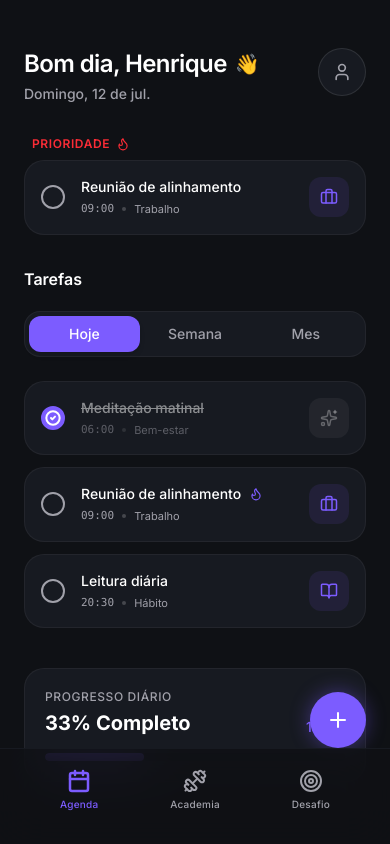
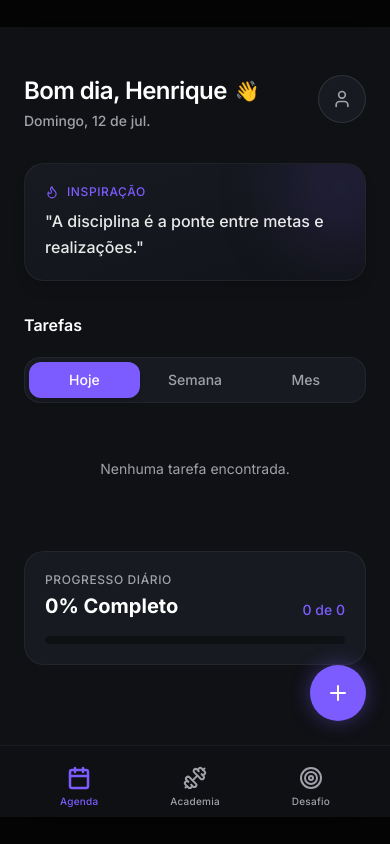
Before and after one commit to Narok94/HAGENDA, a React (Vite) app: page / in a window 390 px wide. Built offline with nearby package versions, Linux system fonts and the light colour scheme.

Commit message:
feat: add task recurrence support
Introduced recurrence logic (weekly/monthly) to tasks and updated the UI to a mobile-responsive container layout. Added recurrence fields to Task type and modal to enable scheduling recurring events.

```diff
--- a/src/App.tsx
+++ b/src/App.tsx
@@ -38,7 +38,9 @@ export default function App() {
   };
 
   return (
-    <div className="h-screen w-full bg-[#0F1115] text-white flex flex-col font-sans overflow-hidden">
+    <div className="min-h-screen w-full bg-[#050505] flex items-center justify-center sm:p-4 md:p-8">
+      {/* Mobile container simulating iPhone 11 */}
+      <div className="w-full h-full sm:w-[414px] sm:h-[896px] sm:max-h-full sm:rounded-[40px] bg-[#0F1115] text-white flex flex-col font-sans overflow-hidden sm:border-[6px] border-[#171A21] relative shadow-[0_0_50px_rgba(0,0,0,0.5)] transform-gpu">
         {/* MAIN CONTENT AREA */}
         <main className="flex-1 overflow-y-auto pb-24 relative">
           {activeTab === 'agenda' && (
@@ -65,7 +67,7 @@ export default function App() {
         </main>
 
         {/* BOTTOM NAVIGATION */}
-      <nav className="fixed bottom-0 left-0 w-full bg-[#0F1115]/80 backdrop-blur-xl border-t border-[#171A21] pb-6 pt-3 px-6 flex justify-around items-center z-40">
+        <nav className="absolute bottom-0 left-0 w-full bg-[#0F1115]/80 backdrop-blur-xl border-t border-[#171A21] pb-safe sm:pb-6 pt-3 px-6 flex justify-around items-center z-40">
           <button
             onClick={() => setActiveTab('agenda')}
             className={`flex flex-col items-center gap-1 p-2 rounded-xl transition-colors ${activeTab === 'agenda' ? 'text-[#7C5CFF]' : 'text-[#A1A1AA] hover:text-white'}`}
@@ -91,7 +93,7 @@ export default function App() {
 
         {/* SETTINGS MODAL */}
         {isSettingsOpen && (
-        <div className="fixed inset-0 z-50 flex items-center justify-center p-4 bg-black/60 backdrop-blur-sm">
+          <div className="absolute inset-0 z-50 flex items-center justify-center p-4 bg-black/60 backdrop-blur-sm">
             <div className="bg-[#171A21] w-full max-w-sm rounded-[20px] shadow-2xl overflow-hidden border border-white/5 animate-in fade-in zoom-in-95 duration-200">
               <div className="flex justify-between items-center p-5 border-b border-white/5">
                 <h2 className="text-lg font-semibold text-white">Configurações</h2>
@@ -155,5 +157,6 @@ export default function App() {
           </div>
         )}
       </div>
+    </div>
   );
 }
--- a/src/components/AgendaTab.tsx
+++ b/src/components/AgendaTab.tsx
@@ -23,19 +23,87 @@ const getEndOfWeekStr = () => {
   return new Date(d.getTime() - offset).toISOString().split('T')[0];
 };
 
+const getNext7Days = (startDateStr: string): string[] => {
+  const dates: string[] = [];
+  const [year, month, day] = startDateStr.split('-').map(Number);
+  for (let i = 0; i < 7; i++) {
+    const d = new Date(year, month - 1, day + i);
+    const offset = d.getTimezoneOffset() * 60000;
+    const localStr = new Date(d.getTime() - offset).toISOString().split('T')[0];
+    dates.push(localStr);
+  }
+  return dates;
+};
+
+const getMonthDays = (startDateStr: string): string[] => {
+  const [year, month] = startDateStr.split('-').map(Number);
+  const daysInMonth = new Date(year, month, 0).getDate();
+  const dates: string[] = [];
+  for (let i = 1; i <= daysInMonth; i++) {
+    const dayStr = i.toString().padStart(2, '0');
+    const monthStr = month.toString().padStart(2, '0');
+    dates.push(`${year}-${monthStr}-${dayStr}`);
+  }
+  return dates;
+};
+
+const isTaskOnDate = (task: Task, dateStr: string): boolean => {
+  // Se a data de início da tarefa for no futuro em relação ao dia que estamos avaliando, ela ainda não está ativa.
+  if (task.date > dateStr) return false;
+
+  if (!task.recurrence || task.recurrence === 'none') {
+    return task.date === dateStr;
+  }
+
+  if (task.recurrence === 'semanal') {
+    const [year, month, day] = dateStr.split('-').map(Number);
+    const d = new Date(year, month - 1, day);
+    const dayOfWeek = d.getDay().toString(); // "0" para Domingo, "1" para Segunda, etc.
+    return dayOfWeek === task.recurrenceDay;
+  }
+
+  if (task.recurrence === 'mensal') {
+    const [year, month, day] = dateStr.split('-').map(Number);
+    const dayOfMonth = day.toString();
+    return dayOfMonth === task.recurrenceDay;
+  }
+
+  return false;
+};
+
+const isTaskCompletedOnDate = (task: Task, dateStr: string): boolean => {
+  if (!task.recurrence || task.recurrence === 'none') {
+    return task.completed;
+  }
+  return !!task.completedDates?.includes(dateStr);
+};
+
+const getTaskTargetDateForFilter = (task: Task, filter: 'hoje' | 'semana' | 'mes', todayStr: string): string => {
+  if (filter === 'hoje') return todayStr;
+  if (!task.recurrence || task.recurrence === 'none') return task.date;
+
+  if (filter === 'semana') {
+    const dates = getNext7Days(todayStr);
+    const activeDate = dates.find(d => isTaskOnDate(task, d));
+    return activeDate || todayStr;
+  }
+
+  if (filter === 'mes') {
+    const dates = getMonthDays(todayStr);
+    const activeDate = dates.find(d => isTaskOnDate(task, d));
+    return activeDate || todayStr;
+  }
+
+  return todayStr;
+};
+
 export default function AgendaTab({ userName, avatarUrl, onOpenSettings }: AgendaTabProps) {
   const todayStr = getTodayStr();
 
   const [tasks, setTasks] = useState<Task[]>(() => {
     const saved = localStorage.getItem('momentum_tasks');
     if (saved) return JSON.parse(saved);
-
-    // Default data
-    return [
-      { id: '1', title: 'Meditação matinal', time: '06:00', date: todayStr, category: 'Bem-estar', icon: 'Sparkles', completed: true, priority: false },
-      { id: '2', title: 'Reunião de alinhamento', time: '09:00', date: todayStr, category: 'Trabalho', icon: 'Briefcase', completed: false, priority: true, notes: 'Preparar slides de apresentação sobre o Q3.' },
-      { id: '3', title: 'Leitura diária', time: '20:30', date: todayStr, category: 'Hábito', icon: 'BookOpen', completed: false, priority: false },
-    ];
+    return [];
   });
 
   const [viewFilter, setViewFilter] = useState<'hoje' | 'semana' | 'mes'>('hoje');
@@ -47,8 +115,19 @@ export default function AgendaTab({ userName, avatarUrl, onOpenSettings }: Agend
     localStorage.setItem('momentum_tasks', JSON.stringify(tasks));
   }, [tasks]);
 
-  const toggleTask = (id: string) => {
-    setTasks(tasks.map(t => t.id === id ? { ...t, completed: !t.completed } : t));
+  const toggleTaskOnDate = (id: string, dateStr: string) => {
+    setTasks(tasks.map(t => {
+      if (t.id !== id) return t;
+      if (!t.recurrence || t.recurrence === 'none') {
+        return { ...t, completed: !t.completed };
+      }
+      const completedDates = t.completedDates || [];
+      const exists = completedDates.includes(dateStr);
+      const newCompletedDates = exists
+        ? completedDates.filter(d => d !== dateStr)
+        : [...completedDates, dateStr];
+      return { ...t, completedDates: newCompletedDates };
+    }));
   };
 
   const handleSaveTask = (task: Task) => {
@@ -87,15 +166,30 @@ export default function AgendaTab({ userName, avatarUrl, onOpenSettings }: Agend
 
   // Filtering Logic
   const filteredTasks = tasks.filter(task => {
-    if (viewFilter === 'hoje') return task.date === todayStr;
-    if (viewFilter === 'semana') return task.date >= todayStr && task.date <= getEndOfWeekStr();
-    if (viewFilter === 'mes') return task.date.startsWith(todayStr.substring(0, 7)); // Simple YYYY-MM match
+    if (viewFilter === 'hoje') return isTaskOnDate(task, todayStr);
+    if (viewFilter === 'semana') {
+      const dates = getNext7Days(todayStr);
+      return dates.some(d => isTaskOnDate(task, d));
+    }
+    if (viewFilter === 'mes') {
+      const dates = getMonthDays(todayStr);
+      return dates.some(d => isTaskOnDate(task, d));
+    }
     return true;
   }).sort((a, b) => a.time.localeCompare(b.time) || a.date.localeCompare(b.date));
 
-  const priorityTask = tasks.find(t => t.priority && t.date === todayStr && !t.completed);
+  const priorityTask = tasks.find(t => {
+    if (!t.priority) return false;
+    const isToday = isTaskOnDate(t, todayStr);
+    if (!isToday) return false;
+    const isComp = isTaskCompletedOnDate(t, todayStr);
+    return !isComp;
+  });
 
-  const completedCount = filteredTasks.filter(t => t.completed).length;
+  const completedCount = filteredTasks.filter(t => {
+    const targetDate = getTaskTargetDateForFilter(t, viewFilter, todayStr);
+    return isTaskCompletedOnDate(t, targetDate);
+  }).length;
   const progressPercentage = filteredTasks.length === 0 ? 0 : Math.round((completedCount / filteredTasks.length) * 100);
 
   const dateOptions: Intl.DateTimeFormatOptions = { weekday: 'long', day: 'numeric', month: 'short' };
@@ -137,19 +231,19 @@ export default function AgendaTab({ userName, avatarUrl, onOpenSettings }: Agend
             className="group flex items-center gap-4 bg-[#171A21] p-4 rounded-[20px] border border-white/5 cursor-pointer hover:border-white/10 transition-all active:scale-[0.98]"
           >
             <button
-              onClick={(e) => { e.stopPropagation(); toggleTask(priorityTask.id); }}
+              onClick={(e) => { e.stopPropagation(); toggleTaskOnDate(priorityTask.id, todayStr); }}
               className={`shrink-0 flex items-center justify-center w-6 h-6 rounded-full border-2 transition-colors ${
-                priorityTask.completed
+                isTaskCompletedOnDate(priorityTask, todayStr)
                   ? 'bg-[#7C5CFF] border-[#7C5CFF] text-white'
                   : 'border-[#A1A1AA] text-transparent group-hover:border-[#7C5CFF]/50'
               }`}
             >
-              <CheckCircle2 size={16} strokeWidth={3} className={priorityTask.completed ? 'opacity-100' : 'opacity-0'} />
+              <CheckCircle2 size={16} strokeWidth={3} className={isTaskCompletedOnDate(priorityTask, todayStr) ? 'opacity-100' : 'opacity-0'} />
             </button>
 
-            <div className={`flex flex-col flex-1 min-w-0 transition-opacity ${priorityTask.completed ? 'opacity-50' : 'opacity-100'}`}>
+            <div className={`flex flex-col flex-1 min-w-0 transition-opacity ${isTaskCompletedOnDate(priorityTask, todayStr) ? 'opacity-50' : 'opacity-100'}`}>
               <div className="flex items-center gap-2">
-                <h3 className={`text-sm font-medium text-white truncate ${priorityTask.completed ? 'line-through' : ''}`}>
+                <h3 className={`text-sm font-medium text-white truncate ${isTaskCompletedOnDate(priorityTask, todayStr) ? 'line-through' : ''}`}>
                   {priorityTask.title}
                 </h3>
               </div>
@@ -160,7 +254,7 @@ export default function AgendaTab({ userName, avatarUrl, onOpenSettings }: Agend
               </div>
             </div>
 
-            <div className={`w-10 h-10 rounded-[12px] flex items-center justify-center shrink-0 ${priorityTask.completed ? 'bg-white/5 text-white/30' : 'bg-[#7C5CFF]/10 text-[#7C5CFF]'}`}>
+            <div className={`w-10 h-10 rounded-[12px] flex items-center justify-center shrink-0 ${isTaskCompletedOnDate(priorityTask, todayStr) ? 'bg-white/5 text-white/30' : 'bg-[#7C5CFF]/10 text-[#7C5CFF]'}`}>
               {getIcon(priorityTask.icon)}
             </div>
           </div>
@@ -210,29 +304,32 @@ export default function AgendaTab({ userName, avatarUrl, onOpenSettings }: Agend
               Nenhuma tarefa encontrada.
             </div>
           ) : (
-            filteredTasks.map(task => (
+            filteredTasks.map(task => {
+              const targetDate = getTaskTargetDateForFilter(task, viewFilter, todayStr);
+              const isCompleted = isTaskCompletedOnDate(task, targetDate);
+              return (
                 <div
                   key={task.id}
                   onClick={() => openTaskDetails(task)}
                   className="group flex items-center gap-4 bg-[#171A21] p-4 rounded-[20px] border border-white/5 cursor-pointer hover:border-white/10 transition-all active:scale-[0.98]"
                 >
                   <button
-                  onClick={(e) => { e.stopPropagation(); toggleTask(task.id); }}
+                    onClick={(e) => { e.stopPropagation(); toggleTaskOnDate(task.id, targetDate); }}
                     className={`shrink-0 flex items-center justify-center w-6 h-6 rounded-full border-2 transition-colors ${
-                    task.completed
+                      isCompleted
                         ? 'bg-[#7C5CFF] border-[#7C5CFF] text-white'
                         : 'border-[#A1A1AA] text-transparent group-hover:border-[#7C5CFF]/50'
                     }`}
                   >
-                  <CheckCircle2 size={16} strokeWidth={3} className={task.completed ? 'opacity-100' : 'opacity-0'} />
+                    <CheckCircle2 size={16} strokeWidth={3} className={isCompleted ? 'opacity-100' : 'opacity-0'} />
                   </button>
 
-                <div className={`flex flex-col flex-1 min-w-0 transition-opacity ${task.completed ? 'opacity-50' : 'opacity-100'}`}>
+                  <div className={`flex flex-col flex-1 min-w-0 transition-opacity ${isCompleted ? 'opacity-50' : 'opacity-100'}`}>
                     <div className="flex items-center gap-2">
-                    <h3 className={`text-sm font-medium text-white truncate ${task.completed ? 'line-through' : ''}`}>
+                      <h3 className={`text-sm font-medium text-white truncate ${isCompleted ? 'line-through' : ''}`}>
                         {task.title}
                       </h3>
-                    {task.priority && !task.completed && (
+                      {task.priority && !isCompleted && (
                         <Flame size={14} className="text-[#7C5CFF] shrink-0" />
                       )}
                     </div>
@@ -249,11 +346,12 @@ export default function AgendaTab({ userName, avatarUrl, onOpenSettings }: Agend
                     </div>
                   </div>
 
-                <div className={`w-10 h-10 rounded-[12px] flex items-center justify-center shrink-0 ${task.completed ? 'bg-white/5 text-white/30' : 'bg-[#7C5CFF]/10 text-[#7C5CFF]'}`}>
+                  <div className={`w-10 h-10 rounded-[12px] flex items-center justify-center shrink-0 ${isCompleted ? 'bg-white/5 text-white/30' : 'bg-[#7C5CFF]/10 text-[#7C5CFF]'}`}>
                     {getIcon(task.icon)}
                   </div>
                 </div>
-            ))
+              );
+            })
           )}
         </div>
       </section>
--- a/src/components/TaskModal.tsx
+++ b/src/components/TaskModal.tsx
@@ -22,6 +22,8 @@ export default function TaskModal({ task, onClose, onSave, onDelete }: TaskModal
   const [icon, setIcon] = useState(task?.icon || 'Circle');
   const [priority, setPriority] = useState(task?.priority || false);
   const [notes, setNotes] = useState(task?.notes || '');
+  const [recurrence, setRecurrence] = useState<'none' | 'semanal' | 'mensal'>(task?.recurrence || 'none');
+  const [recurrenceDay, setRecurrenceDay] = useState(task?.recurrenceDay || '1');
 
   const handleSave = () => {
     if (!title.trim()) return;
@@ -36,6 +38,8 @@ export default function TaskModal({ task, onClose, onSave, onDelete }: TaskModal
       priority,
       notes,
       completed: task?.completed || false,
+      recurrence,
+      recurrenceDay: recurrence !== 'none' ? recurrenceDay : undefined,
     });
   };
 
@@ -198,6 +202,95 @@ export default function TaskModal({ task, onClose, onSave, onDelete }: TaskModal
             </div>
           )}
 
+          {/* Recorrência */}
+          <div className="bg-[#0F1115] p-4 rounded-[16px] border border-white/5 space-y-3">
+            <div className="flex flex-col gap-1">
+              <label className="text-xs font-medium text-[#A1A1AA]">Recorrência</label>
+              {isEditing ? (
+                <select
+                  value={recurrence}
+                  onChange={(e) => {
+                    const val = e.target.value as 'none' | 'semanal' | 'mensal';
+                    setRecurrence(val);
+                    if (val === 'semanal') {
+                      setRecurrenceDay('1'); // Segunda por padrão
+                    } else if (val === 'mensal') {
+                      setRecurrenceDay('1'); // Dia 1 por padrão
+                    }
+                  }}
+                  className="bg-[#171A21] border border-white/5 rounded-[12px] px-3 py-2 text-sm text-white focus:outline-none focus:border-[#7C5CFF] transition-colors w-full"
+                >
+                  <option value="none">Não se repete</option>
+                  <option value="semanal">Semanal</option>
+                  <option value="mensal">Mensal</option>
+                </select>
+              ) : (
+                <p className="text-sm text-white">
+                  {recurrence === 'none' && 'Não se repete'}
+                  {recurrence === 'semanal' && 'Repete semanalmente'}
+                  {recurrence === 'mensal' && 'Repete mensalmente'}
+                </p>
+              )}
+            </div>
+
+            {recurrence === 'semanal' && (
+              <div className="flex flex-col gap-1">
+                <label className="text-xs font-medium text-[#A1A1AA]">Dia da Semana</label>
+                {isEditing ? (
+                  <select
+                    value={recurrenceDay}
+                    onChange={(e) => setRecurrenceDay(e.target.value)}
+                    className="bg-[#171A21] border border-white/5 rounded-[12px] px-3 py-2 text-sm text-white focus:outline-none focus:border-[#7C5CFF] transition-colors w-full"
+                  >
+                    <option value="1">Segunda-feira</option>
+                    <option value="2">Terça-feira</option>
+                    <option value="3">Quarta-feira</option>
+                    <option value="4">Quinta-feira</option>
+                    <option value="5">Sexta-feira</option>
+                    <option value="6">Sábado</option>
+                    <option value="0">Domingo</option>
+                  </select>
+                ) : (
+                  <p className="text-sm text-white font-medium">
+                    {(() => {
+                      const daysMap: Record<string, string> = {
+                        '1': 'Segunda-feira',
+                        '2': 'Terça-feira',
+                        '3': 'Quarta-feira',
+                        '4': 'Quinta-feira',
+                        '5': 'Sexta-feira',
+                        '6': 'Sábado',
+                        '0': 'Domingo'
+                      };
+                      return daysMap[recurrenceDay] || 'Segunda-feira';
+                    })()}
+                  </p>
+                )}
+              </div>
+            )}
+
+            {recurrence === 'mensal' && (
+              <div className="flex flex-col gap-1">
+                <label className="text-xs font-medium text-[#A1A1AA]">Dia do Mês</label>
+                {isEditing ? (
+                  <select
+                    value={recurrenceDay}
+                    onChange={(e) => setRecurrenceDay(e.target.value)}
+                    className="bg-[#171A21] border border-white/5 rounded-[12px] px-3 py-2 text-sm text-white focus:outline-none focus:border-[#7C5CFF] transition-colors w-full"
+                  >
+                    {Array.from({ length: 31 }, (_, i) => i + 1).map(num => (
+                      <option key={num} value={num.toString()}>{num}</option>
+                    ))}
+                  </select>
+                ) : (
+                  <p className="text-sm text-white font-medium">
+                    Todo dia {recurrenceDay}
+                  </p>
+                )}
+              </div>
+            )}
+          </div>
+
           {/* Notes / Observations */}
           <div className="flex flex-col gap-2 pb-6 sm:pb-0">
             <label className="text-xs font-medium text-[#A1A1AA] flex items-center gap-1">
--- a/src/types.ts
+++ b/src/types.ts
@@ -8,6 +8,9 @@ export interface Task {
   completed: boolean;
   priority: boolean;
   notes?: string;
+  recurrence?: 'none' | 'semanal' | 'mensal';
+  recurrenceDay?: string; // "0"-"6" for Sunday-Saturday or "1"-"31" for monthly day
+  completedDates?: string[]; // list of dates (YYYY-MM-DD) when this task was completed
 }
 
 export interface UserProfile {
```
Lines whose indentation alone changed are shown as unchanged.
